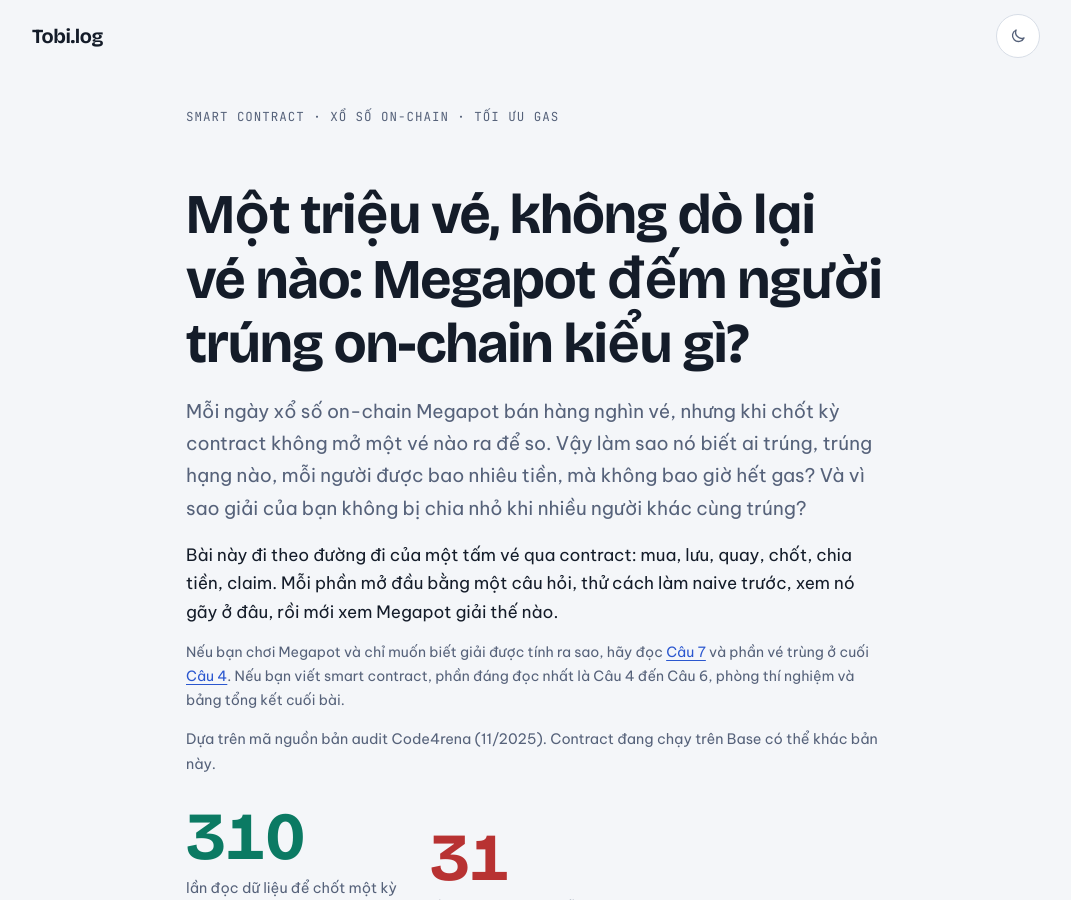
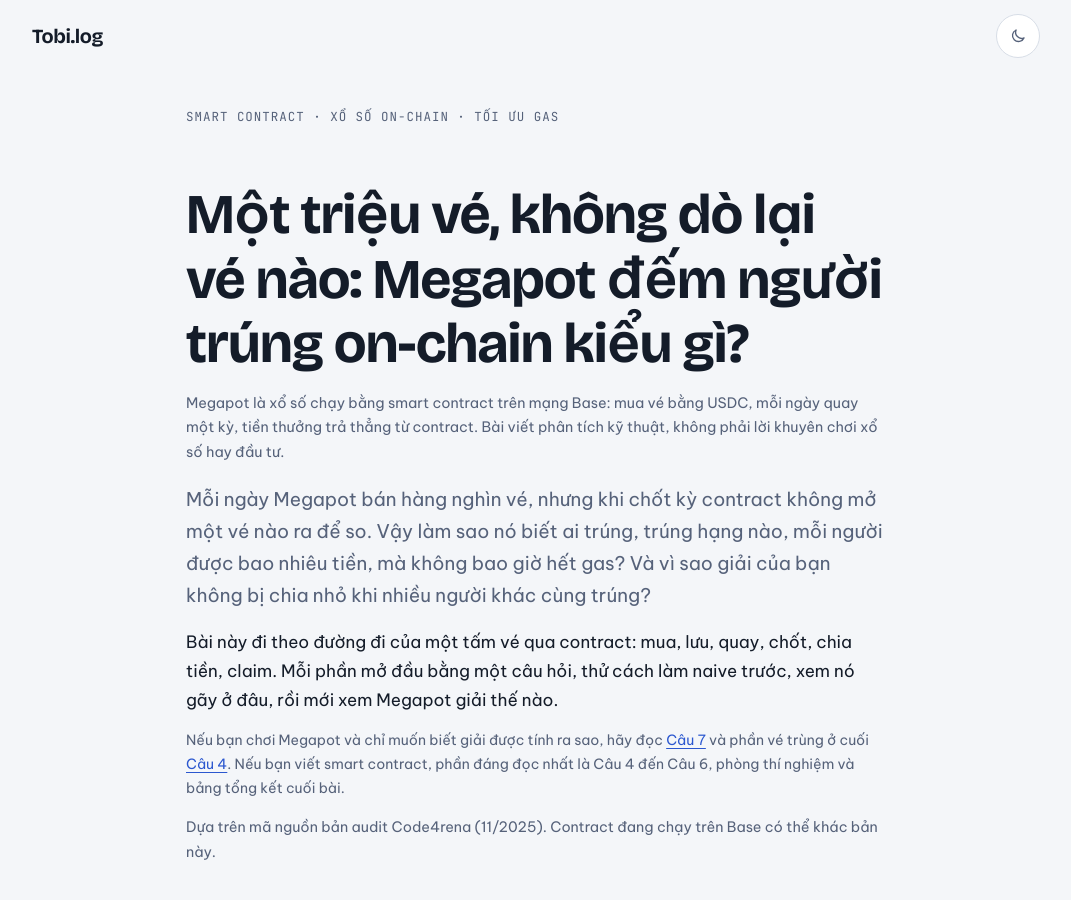
Before and after one commit to SFzxc/SFzxc.github.io, a Jekyll site: the page built from _posts/2026-10-29-megapot-dem-nguoi-trung.html, in a window 1280 px wide and 900 px high. Shown: the whole window, without its empty margins (104-1175 px from the left). Built offline with Jekyll 4.4.1, drawn with Linux system fonts in a browser that asks for light colours; some of the changed text lies outside the part shown.

Commit message:
Megapot post: move disclaimer to the top and explain what Megapot is
Co-Authored-By: Claude Opus 5.5 <noreply@anthropic.com>
Claude-Session: https://claude.ai/code/session_01GgoWaYJLWBhz2tETuzAPxu

```diff
--- a/_posts/2026-10-29-megapot-dem-nguoi-trung.html
+++ b/_posts/2026-10-29-megapot-dem-nguoi-trung.html
@@ -216,7 +216,8 @@ body{margin:0} img{max-width:100%} [hidden]{display:none!important}
 <header class="col flow">
   <div class="eyebrow">Smart contract · xổ số on-chain · tối ưu gas</div>
   <h1>Một triệu vé, không dò lại vé nào: Megapot đếm người trúng on-chain kiểu gì?</h1>
-  <p class="deck">Mỗi ngày xổ số on-chain Megapot bán hàng nghìn vé, nhưng khi chốt kỳ contract không mở một vé nào ra để so. Vậy làm sao nó biết ai trúng, trúng hạng nào, mỗi người được bao nhiêu tiền, mà không bao giờ hết gas? Và vì sao giải của bạn không bị chia nhỏ khi nhiều người khác cùng trúng?</p>
+  <p class="byline">Megapot là xổ số chạy bằng smart contract trên mạng Base: mua vé bằng USDC, mỗi ngày quay một kỳ, tiền thưởng trả thẳng từ contract. Bài viết phân tích kỹ thuật, không phải lời khuyên chơi xổ số hay đầu tư.</p>
+  <p class="deck">Mỗi ngày Megapot bán hàng nghìn vé, nhưng khi chốt kỳ contract không mở một vé nào ra để so. Vậy làm sao nó biết ai trúng, trúng hạng nào, mỗi người được bao nhiêu tiền, mà không bao giờ hết gas? Và vì sao giải của bạn không bị chia nhỏ khi nhiều người khác cùng trúng?</p>
   <p>Bài này đi theo đường đi của một tấm vé qua contract: mua, lưu, quay, chốt, chia tiền, claim. Mỗi phần mở đầu bằng một câu hỏi, thử cách làm naive trước, xem nó gãy ở đâu, rồi mới xem Megapot giải thế nào.</p>
   <p class="small muted">Nếu bạn chơi Megapot và chỉ muốn biết giải được tính ra sao, hãy đọc <a href="#q7">Câu 7</a> và phần vé trùng ở cuối <a href="#q4">Câu 4</a>. Nếu bạn viết smart contract, phần đáng đọc nhất là Câu 4 đến Câu 6, phòng thí nghiệm và bảng tổng kết cuối bài.</p>
   <p class="byline">Dựa trên mã nguồn bản audit Code4rena (11/2025). Contract đang chạy trên Base có thể khác bản này.</p>
@@ -662,7 +663,6 @@ totalPayout += tierPayout × (uniqueResult[i] + dupResult[i]);   <span class="c"
     <li>Repo audit: <a href="https://github.com/code-423n4/2025-11-megapot" target="_blank" rel="noopener">code-423n4/2025-11-megapot</a>, các file <code>contracts/lib/TicketComboTracker.sol</code>, <code>contracts/lib/Combinations.sol</code>, <code>contracts/Jackpot.sol</code>, <code>contracts/GuaranteedMinimumPayoutCalculator.sol</code>.</li>
     <li>Bài trước trong loạt này: Máy quay số Megapot (cách Pyth Entropy tạo số ngẫu nhiên).</li>
   </ul>
-  <p class="small muted">Bài viết phân tích kỹ thuật, không phải lời khuyên chơi xổ số hay đầu tư.</p>
 </section>
 
 </article>
```
